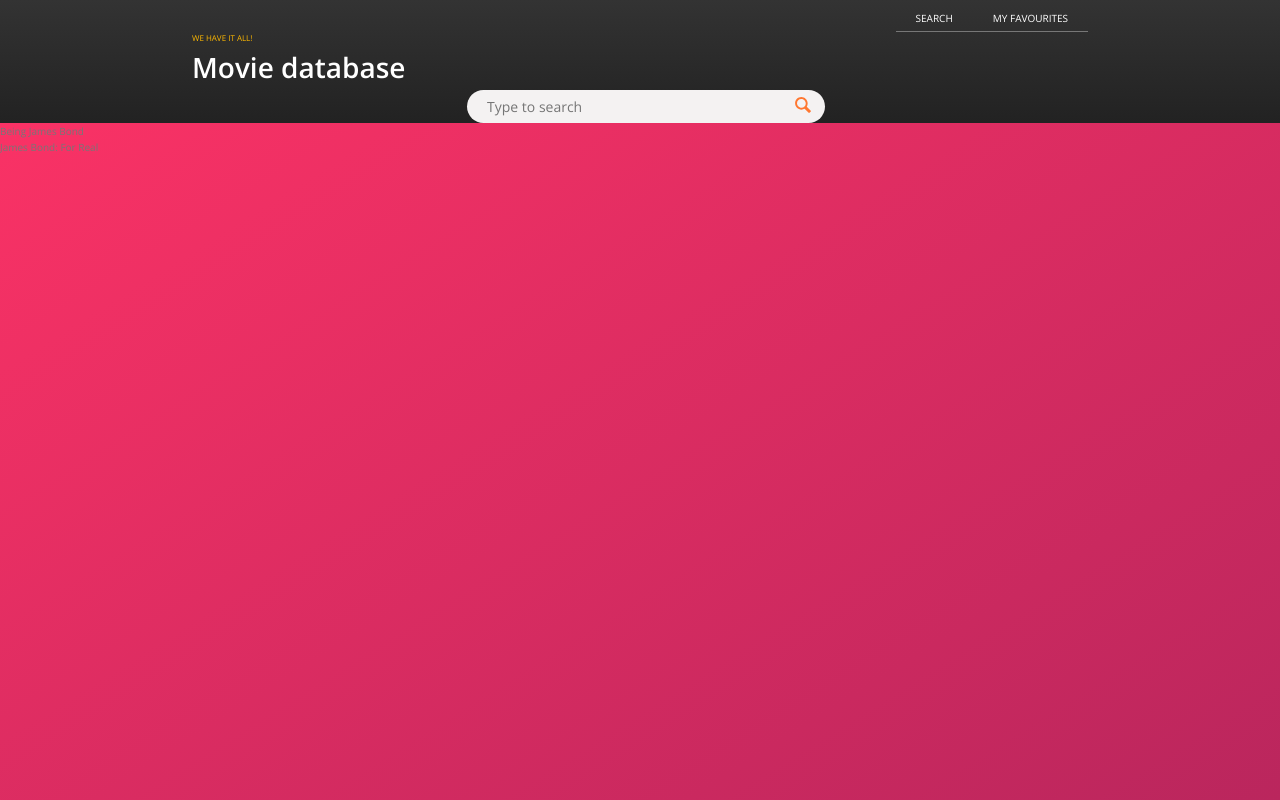
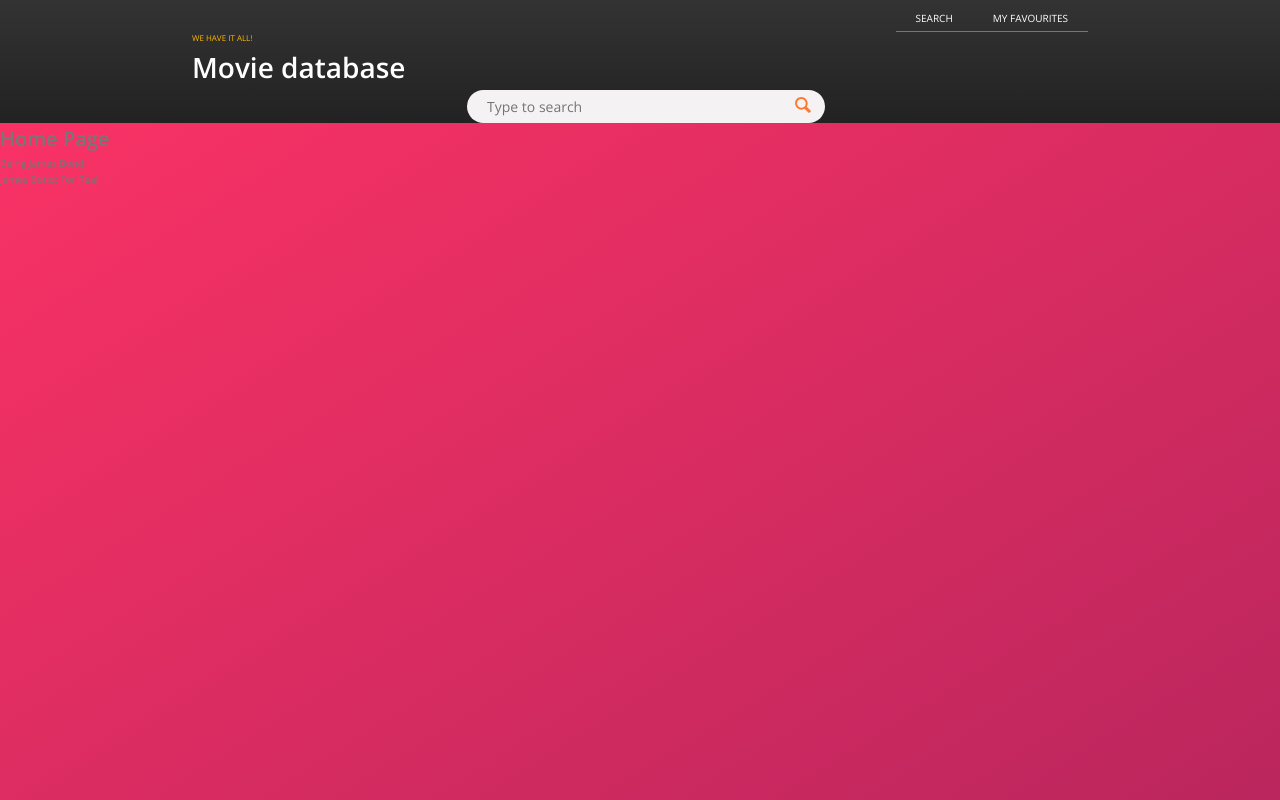
Before and after one commit to Toncheck/movier-app, a Vue app: page /home in a window 1280 px wide. Built offline with nearby package versions, Linux system fonts and the light colour scheme.

Commit message:
content-list

```diff
--- /dev/null
+++ b/src/components/content/ContentList.vue
@@ -0,0 +1,32 @@
+<template>
+  <ul v-if="hasContent">
+    <li v-for="record in content" :key="record.id">
+      {{ record.title }}
+    </li>
+  </ul>
+  <h3 v-else>No Content Found</h3>
+</template>
+
+<script>
+export default {
+  computed: {
+    content() {
+      //module je namespaced tako da je u ["content/content"] prvi content namespaced name, a drugi content je ime gettersa
+      return this.$store.getters["content/content"];
+    },
+    hasContent() {
+      return this.$store.getters["content/hasContent"];
+    },
+  },
+};
+</script>
+
+<style lang="scss">
+.title {
+  color: var(--color-primary);
+}
+
+.title-secondary {
+  background-color: var(--color-secondary);
+}
+</style>
--- a/src/pages/Home.vue
+++ b/src/pages/Home.vue
@@ -1,28 +1,14 @@
 <template>
-  <ul class="content">
-    <li v-for="record in content" :key="record.id">
-      {{ record.title }}
-    </li>
-  </ul>
+  <h1>Home Page</h1>
+  <content-list></content-list>
 </template>
 
 <script>
+import ContentList from "../components/content/ContentList.vue";
+
 export default {
-  computed: {
-    content() {
-      //module je namespaced tako da je u ["content/content"] prvi content namespaced name, a drugi content je ime gettersa
-      return this.$store.getters["content/content"];
-    },
+  components: {
+    ContentList,
   },
 };
 </script>
-
-<style lang="scss">
-.title {
-  color: var(--color-primary);
-}
-
-.title-secondary {
-  background-color: var(--color-secondary);
-}
-</style>
```
